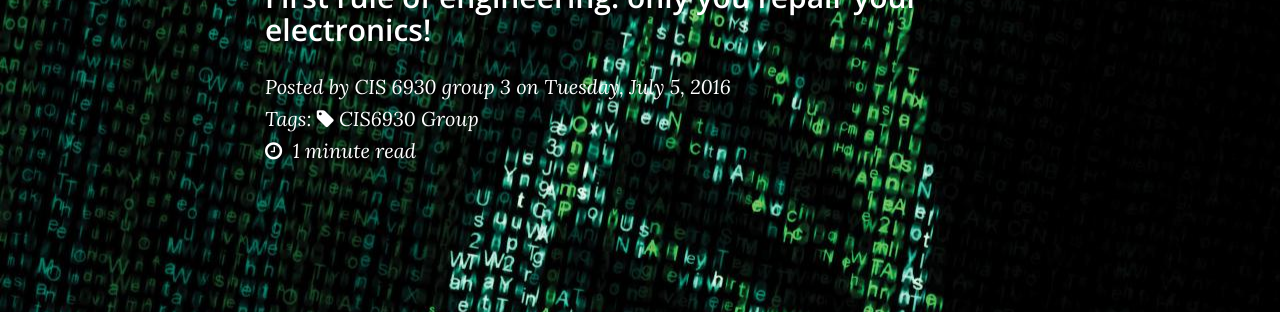
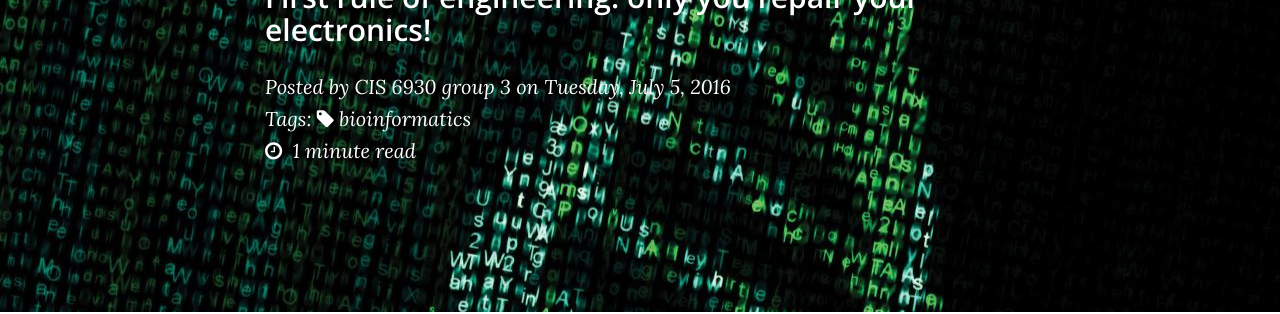
Before and after one commit to cis6930/cis6930.github.io, a Jekyll site: the page built from _posts/2017-03-17-init.md, in a window 1280 px wide. Shown: the part 261-575 px from the top of the page. Built offline with Jekyll 4.4.1, drawn with Linux system fonts in a browser that asks for light colours; nearby versions of some CDN libraries.

Commit message:
add tags

```diff
--- a/_posts/2017-03-17-init.md
+++ b/_posts/2017-03-17-init.md
@@ -6,7 +6,7 @@ date:       2016-07-05 09:37:00
 author:     "CIS 6930 group 3"
 header-img: "img/home-bg.jpg"
 comments: true
-tags: [ CIS6930 Group ]
+tags: [ bioinformatics ]
 ---
 
 This is just used to demo the website. This is supposed to be the guideline about how to run the code.
--- a/blog/index.html
+++ b/blog/index.html
@@ -3,7 +3,7 @@ layout: page
 title: "Blog"
 description: "!!SHOWTAGSINSTEADOFDESCRIPTION!!"
 header-img: "img/blog-bg.jpg"
-tags: [CodeMonkey, Life] #list of tags that you want to show in description of blog
+tags: [bioinformatics] #list of tags that you want to show in description of blog
 ---
 
 {% for post in paginator.posts %}
--- a/blog/tags/CodeMonkey.html
+++ b/blog/tags/bioinformatics.html
@@ -3,5 +3,5 @@ layout: tag
 title: bioinfomatics
 description: Some sources about bioinfomatics.
 header-img: "img/tags/bioinfomatics-bg.jpg"
-tag: bioinfomatics
+tag: bioinformatics
 ---
```
Also changed, not shown: _includes/2017-03-17-init.md (+2 -2 lines).
